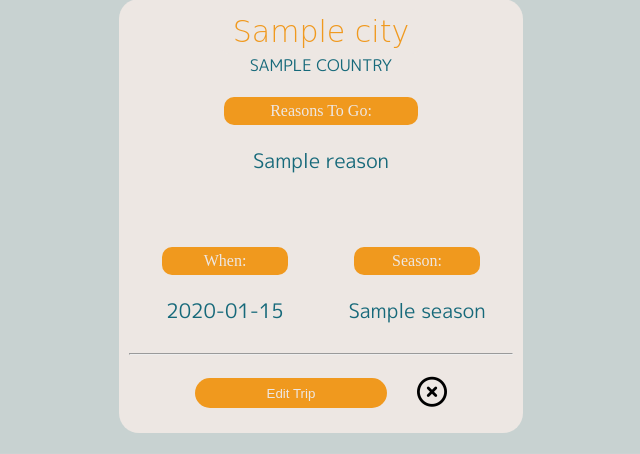
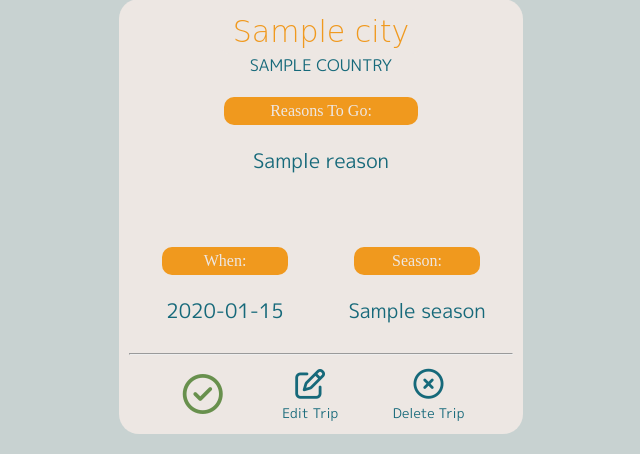
Before and after one commit to RebeccaRBell/travel_bucket_list, a Flask app: page /trips in a window 1280 px wide. Shown: the part 438-892 px from the top of the page, without its empty margins (319-959 px from the left). Before the commit the page ends 871 px from the top, so only its background shows below. Run offline with Flask 2, Linux system fonts and the light colour scheme; a database or web service that is not in the repository returns one stand-in record (values such as "Sample title"); some libraries are stand-ins or nearby versions; some web fonts are replaced.

Commit message:
buttons with icons on trips pages complete

```diff
--- a/console.py
+++ b/console.py
@@ -113,7 +113,7 @@ trip3 = Trip(
     continent1.id,
     country2.id,
     city2.id,
-    "Disneyland, Rude People, Sightseeing",
+    "Disneyland, Snails, Sightseeing",
     "Spring",
     "In the Next 2 Years",
     "no",
--- a/static/style.css
+++ b/static/style.css
@@ -472,42 +472,39 @@ main{
         font-family: var(--font-3);
 }
 
-.trip-buttons{
+.trip-buttons {
         display: flex;
         flex-wrap: row nowrap;
         align-items: center;
-        justify-content: center;
+        justify-content: space-evenly;
 }
-.edit-button, .edit-button a {
-        margin: 0 auto;
-        width: 50%;
-        height: 30px;
-        background-color: var(--color-5);
+.trip-buttons button{
+        background-color: none;
         border: none;
-        border-radius: 20px;
+        background: transparent;
+}
+.trip-buttons i {
+        font-size: 30px;
+        margin: 5px;
+}
+.visited-button i:hover{
+        color: rgb(100, 170, 100);
+}
+.edit-button i:hover {
+        color: var(--palette2-color-5);
+}
+.delete-button i:hover{
+        color: red;
+}
+.visited-button-confirmed i{
+        color:#68904D;
+        font-size: 40px;
+}
+.trip-buttons a {
         text-decoration: none;
-        color: var(--color-4);
-        margin: 10px;
-}
-.edit-button:hover, .edit-button a:hover{
-text-decoration: underline dotted;
-}
-.delete-button, .delete-button a{
-        width: 40px;
-        height: 40px;
-        margin: 0 auto;
-        padding: 0px;
-        border: none;
-        font-size: 30px;
-        text-align: center;
-        color: black;
-        background-color: transparent;
-        text-decoration: none;
-        text-align: right;
-        margin: 10px;
-}
-.delete-button:hover, .delete-button a:hover{
-        color: rgb(190, 55, 55);
+        color: var(--color-1);
+        font-family: var(--font-3);
+
 }
 
 /* NEW TRIP PAGE */
--- a/templates/trips.html
+++ b/templates/trips.html
@@ -41,12 +41,13 @@
 		<hr />
 		<div class="trip-buttons">
                         {% if trips.completed == "no" %}
-                        <button class="visited-button"><a href="/trips/{{trips.id}}/mark_visited">Mark As Visited</a></button>
+                        <button class="visited-button"><a href="/trips/{{trips.id}}/mark_visited"><i class="fa-regular fa-circle-check"></i><br>Mark As Visited</a></button>
+                        {% else %}  <button class="visited-button-confirmed"><i class="fa-regular fa-circle-check"></i></button>
 			{% endif %}
-                        <button class="edit-button"><a href="/trips/{{trips.id}}">Edit Trip</a></button>
+                        <button class="edit-button"><a href="/trips/{{trips.id}}"><i class="fa-regular fa-pen-to-square"></i><br>Edit Trip</a></button>
 
 			<button class="delete-button">
-				<a href="/trips/{{trips.id}}/delete"><i class="fa-regular fa-circle-xmark"></i></a></i>
+				<a href="/trips/{{trips.id}}/delete"><i class="fa-regular fa-circle-xmark"></i><br>Delete Trip</a></i>
 			</button>
 		</div>
 	</div>
```
Also changed, not shown: templates/future.html (+6 -4 lines), templates/past.html (+8 -3 lines), templates/show_trips_by_continent.html (+6 -4 lines).
